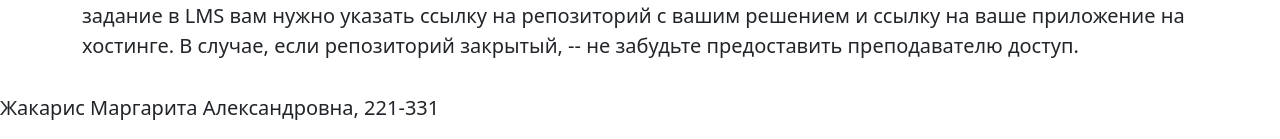
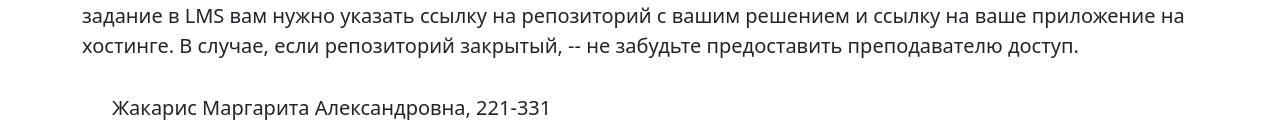
Before and after one commit to yTripper/Hometask, a Flask app: page / in a window 1280 px wide. Shown: the part 2096-2235 px from the top of the page. Run offline with Flask 2, Linux system fonts and the light colour scheme.

Commit message:
Футер

```diff
--- a/app/static/styles.css
+++ b/app/static/styles.css
@@ -48,3 +48,7 @@ body {
     border: 0.1rem solid rgb(49, 163, 244);
     border-radius: 0.2rem;
 }
+
+footer {
+    margin-left: 7rem;
+}
```
